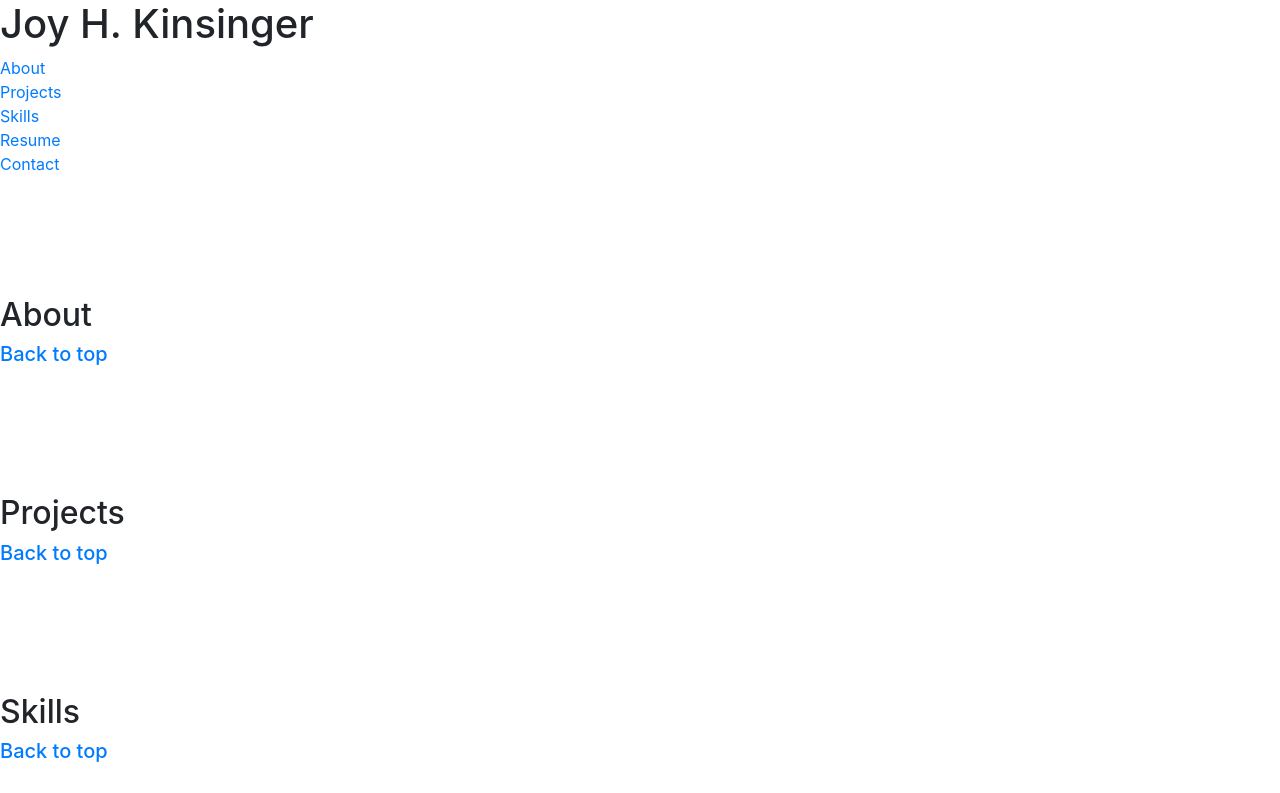
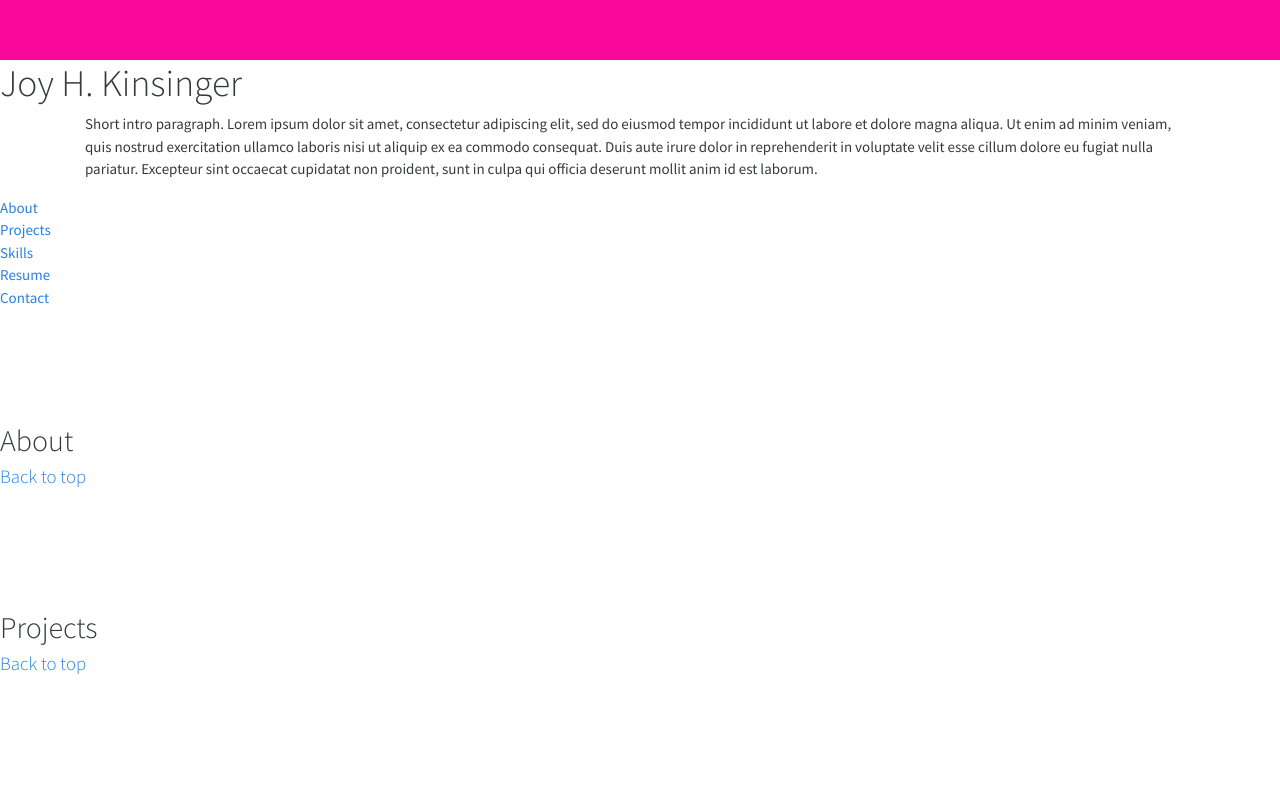
Before and after one commit to jkinsinger/Personal-Portfolio-Website, a website: page index.html in a window 1280 px wide. Shown: the top 793 px of the page. Drawn offline with nearby package versions, Linux system fonts and the light colour scheme.

Commit message:
added header and footer

```diff
--- a/index.html
+++ b/index.html
@@ -3,7 +3,7 @@
     <head>
         <title>Personal Portfolio Site</title>
 
-        <link rel="stylesheet" href="https://stackpath.bootstrapcdn.com/bootstrap/4.1.3/css/bootstrap.min.css" integrity="sha384-MCw98/SFnGE8fJT3GXwEOngsV7Zt27NXFoaoApmYm81iuXoPkFOJwJ8ERdknLPMO" crossorigin="anonymous">
+        <link rel="stylesheet" href="https://stackpath.bootstrapcdn.com/bootswatch/4.4.1/cosmo/bootstrap.min.css" integrity="sha384-MCw98/SFnGE8fJT3GXwEOngsV7Zt27NXFoaoApmYm81iuXoPkFOJwJ8ERdknLPMO" crossorigin="anonymous">
         <link rel="stylesheet" href="style.css">
 
         <script src="https://code.jquery.com/jquery-3.3.1.slim.min.js" integrity="sha384-q8i/X+965DzO0rT7abK41JStQIAqVgRVzpbzo5smXKp4YfRvH+8abtTE1Pi6jizo" crossorigin="anonymous"></script>
@@ -14,9 +14,15 @@
     </head>
 
     <body>
+        <header></header>
         <div name="main">
         <div id="homePage">
             <h1>Joy H. Kinsinger</h1>
+            <div class="container">
+                <!-- <img alt="personalPic"> -->
+                <p>Short intro paragraph. Lorem ipsum dolor sit amet, consectetur adipiscing elit, sed do eiusmod tempor incididunt ut labore et dolore magna aliqua. Ut enim ad minim veniam, quis nostrud exercitation ullamco laboris nisi ut aliquip ex ea commodo consequat. Duis aute irure dolor in reprehenderit in voluptate velit esse cillum dolore eu fugiat nulla pariatur. Excepteur sint occaecat cupidatat non proident, sunt in culpa qui officia deserunt mollit anim id est laborum.
+                </p>
+            </div>
             <div name="menuOptions">
                 <a href="#aboutPage" name="about">About</a>
                 <br/>
@@ -66,5 +72,6 @@
         </div>
         <br/><br/><br/><br/><br/>
     </div>
+    <footer></footer>
     </body>
 </html>
--- a/style.css
+++ b/style.css
@@ -1,5 +1,37 @@
-@media (max-width: 576px) {
-    body {
-        background-color: lightblue;
+@media (min-width: 992px) {
+    header, footer {
+        background-color: #fa079d;
+        padding: 30px;
+        margin: 0;
+        font-size: 15px;
     }
 }
+
+@media (min-width: 576px) {
+    header, footer {
+        background-color: #fa079d;
+        padding: 30px;
+        margin: 0;
+        font-size: 15px;
+    }
+}
+
+
+@media (min-width: 768px) {
+    header, footer {
+        background-color: #fa079d;
+        padding: 30px;
+        margin: 0;
+        font-size: 15px;
+    }
+ }
+
+
+@media (min-width: 1200px) {
+    header, footer {
+        background-color: #fa079d;
+        padding: 30px;
+        margin: 0;
+        font-size: 15px;
+    }
+ }
```
Also changed, not shown: package.json (added, +19 -0 lines), portfolioPicture.jpg (added), 1 other file.
